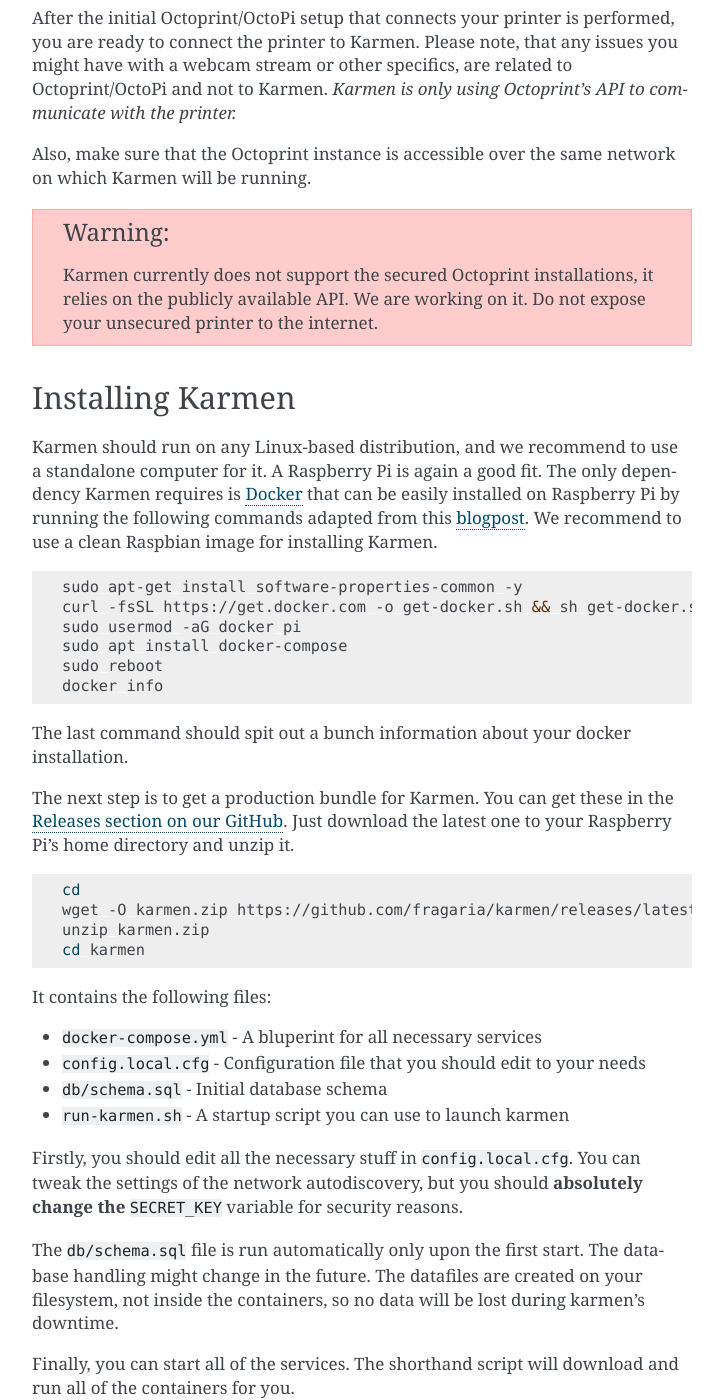
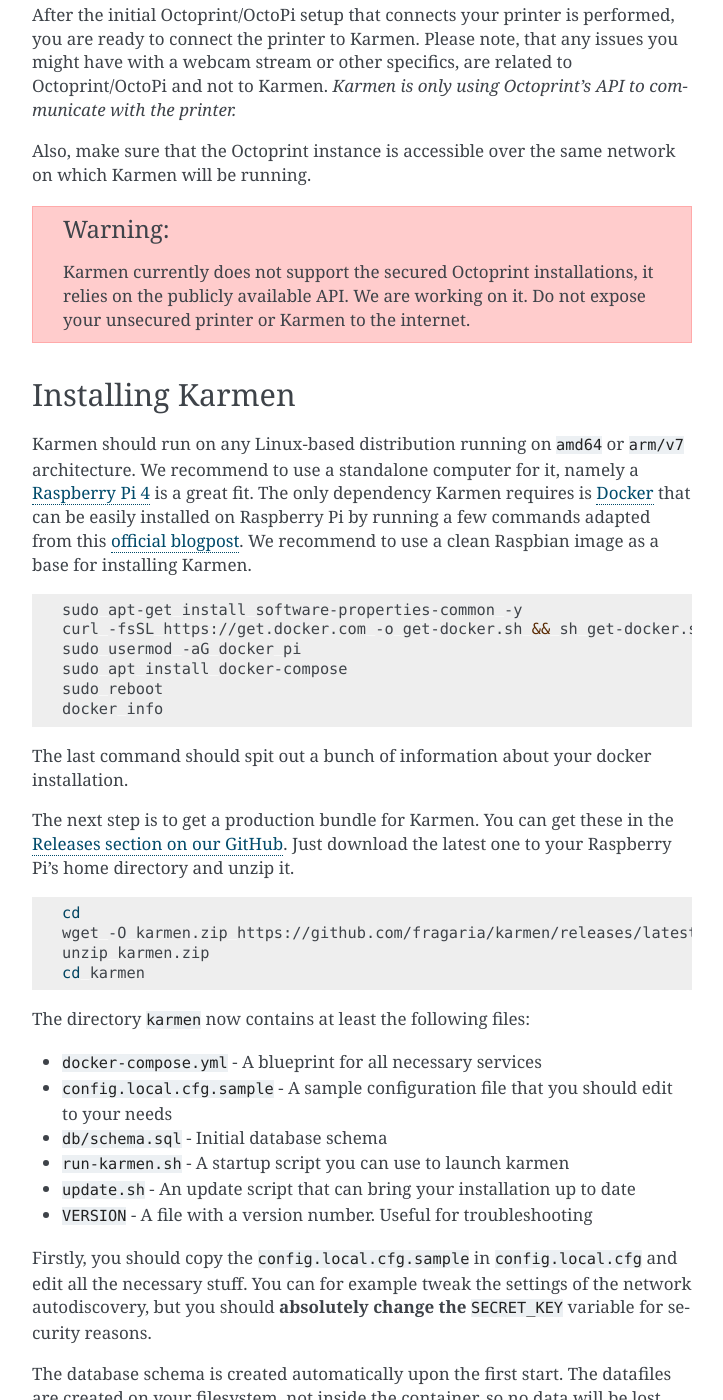
Before and after one commit to fragaria/karmen, a Sphinx documentation site: the page built from docs/source/installation.rst, in a window 1280 px wide and 1400 px high, scrolled down 417 px. Shown: the whole window, without its empty margins (388-1111 px from the left). Built offline with Sphinx 7.4.7, drawn with Linux system fonts in a browser that asks for light colours; some of the changed text lies outside the part shown.

Commit message:
docs: Adds updating guide

```diff
--- a/docs/source/faq.rst
+++ b/docs/source/faq.rst
@@ -1,3 +1,5 @@
+.. _faq:
+
 ############################################
 F.A.Q.
 ############################################
--- a/docs/source/index.rst
+++ b/docs/source/index.rst
@@ -1,3 +1,5 @@
+.. _index:
+
 ############################################
 Karmen - monitor and manage your 3D printers
 ############################################
@@ -24,5 +26,6 @@
 
   overview
   installation
+  updating
   printing
   faq
--- a/docs/source/installation.rst
+++ b/docs/source/installation.rst
@@ -1,3 +1,5 @@
+.. _installation:
+
 ############################################
 Installation
 ############################################
@@ -5,12 +7,12 @@
 .. toctree::
   :maxdepth: 2
 
-Making your printer Karmen-ready
---------------------------------
-
 .. note::
   There might be other viable solutions, but at the moment, Karmen supports only
   Octoprint.
+
+Making your printer Karmen-ready
+--------------------------------
 
 The de-facto standard for making your 3D printer accessible over the network
 is `Octoprint <https://octoprint.org>`_. Its installation can be greatly
@@ -30,16 +32,16 @@
 .. warning::
   Karmen currently does not support the secured Octoprint installations, it relies
   on the publicly available API. We are working on it. Do not expose your unsecured
-  printer to the internet.
+  printer or Karmen to the internet.
 
 Installing Karmen
 -----------------
 
-Karmen should run on any Linux-based distribution, and we recommend to use a standalone
-computer for it. A Raspberry Pi is again a good fit. The only dependency Karmen requires
-is `Docker <https://www.docker.com>`_ that can be easily installed on Raspberry Pi by running the
-following commands adapted from this `blogpost <https://blog.docker.com/2019/03/happy-pi-day-docker-raspberry-pi/>`_.
-We recommend to use a clean Raspbian image for installing Karmen.
+Karmen should run on any Linux-based distribution running on ``amd64`` or ``arm/v7`` architecture.
+We recommend to use a standalone computer for it, namely a `Raspberry Pi 4 <https://www.raspberrypi.org>`_ is a great fit.
+The only dependency Karmen requires is `Docker <https://www.docker.com>`_ that can be easily installed on Raspberry Pi by
+running a few commands adapted from this `official blogpost <https://blog.docker.com/2019/03/happy-pi-day-docker-raspberry-pi/>`_.
+We recommend to use a clean Raspbian image as a base for installing Karmen.
 
 .. code-block:: sh
 
@@ -63,26 +65,29 @@
    unzip karmen.zip
    cd karmen
 
-It contains the following files:
+The directory ``karmen`` now contains at least the following files:
 
-- ``docker-compose.yml`` - A bluperint for all necessary services
-- ``config.local.cfg`` - Configuration file that you should edit to your needs
+- ``docker-compose.yml`` - A blueprint for all necessary services
+- ``config.local.cfg.sample`` - A sample configuration file that you should edit to your needs
 - ``db/schema.sql`` - Initial database schema
 - ``run-karmen.sh`` - A startup script you can use to launch karmen
+- ``update.sh`` - An update script that can bring your installation up to date
+- ``VERSION`` - A file with a version number. Useful for troubleshooting
 
-Firstly, you should edit all the necessary stuff in ``config.local.cfg``. You can tweak
-the settings of the network autodiscovery, but you should **absolutely change the** ``SECRET_KEY``
-variable for security reasons.
+Firstly, you should copy the ``config.local.cfg.sample`` in ``config.local.cfg`` and edit all the
+necessary stuff. You can for example tweak the settings of the network autodiscovery, but you
+should **absolutely change the** ``SECRET_KEY`` variable for security reasons.
 
-The ``db/schema.sql`` file is run automatically only upon the first start. The database handling might
-change in the future. The datafiles are created on your filesystem, not inside the containers,
-so no data will be lost during karmen's downtime.
+The database schema is created automatically upon the first start. The datafiles are created on
+your filesystem, not inside the container, so no data will be lost during Karmen's downtime.
+The database handling might change in the future.
 
-Finally, you can start all of the services. The shorthand script will download and run all of the containers for you.
+Finally, you can start all of the services. The shorthand script will download and run all of the
+containers from `Docker Hub <https://hub.docker.com/search?q=fragaria%2Fkarmen&type=image>`_ for you.
 
 .. code-block:: sh
 
-   BASE_HOST=public-ip-address ./run-karmen.sh
+   BASE_HOST=<public-ip-address> ./run-karmen.sh
 
 ``BASE_HOST`` is an address or hostname of the machine where Karmen is running and is used to call
 the Python backend from the frontend UI. You will also use it to access the Javascript frontend
@@ -101,24 +106,17 @@
    docker-compose stop
 
 
-  .. note::
-
-    The release also contains an instance of `fragaria/rpi-led-control <https://github.com/fragaria/rpi-led-control>`_
-    that is used to control an LED strip attached to the Raspberry Pi. This is just for show, it is not
-    needed for a successful run of Karmen.
-
-Permanent installation
-----------------------
-
-You probably want to start karmen every time you boot your Raspberry Pi. The easiest way
-is to add the following line at the end of your ``/etc/rc.local`` file:
+You probably want to start Karmen every time your Raspberry Pi boots up. The easiest way
+is to add the following line at the end of your ``/etc/rc.local`` file just before the ``exit 0`` line:
 
 .. code-block:: sh
 
-   BASE_HOST=public-ip-address /home/pi/karmen/run-karmen.sh
+   cd /home/pi/karmen/ && BASE_HOST=<public-ip-address> ./run-karmen.sh
 
-.. Updating
-   TODO improve this
-   If a new Karmen release gets out, you can upgrade by downloading the new release bundle from GitHub and
-   overwriting your existing files in ``karmen`` directory (**except the ** ``config.local.cfg``). If you
-   then run the ``run-karmen.sh`` script again, it will download the updated images and run the newer version of the whole system.
+You should also keep your installation :ref:`up to date <updating>` at all times.
+
+.. note::
+
+   The release also contains an instance of `fragaria/rpi-led-control <https://github.com/fragaria/rpi-led-control>`_
+   that is used to control an LED strip attached to the Raspberry Pi. This is just for show, it is not
+   needed for a successful run of Karmen.
--- a/docs/source/overview.rst
+++ b/docs/source/overview.rst
@@ -1,3 +1,5 @@
+.. _overview:
+
 ############################################
 Overview
 ############################################
--- /dev/null
+++ b/docs/source/updating.rst
@@ -0,0 +1,51 @@
+.. _updating:
+
+############################################
+Updating
+############################################
+
+.. toctree::
+  :maxdepth: 2
+
+Every software needs to be updated over time to get new functionality or just
+to fix some bugs. Because Karmen is distributed as a bunch of Docker images,
+updating is quite easy.
+
+Finding out about the release
+-----------------------------
+
+All new releases show up in `the releases section <https://github.com/fragaria/karmen/releases>`_
+on our GitHub. You can get notifications if you start watching the repository or you can subscribe
+to an `Atom feed <https://github.com/fragaria/karmen/releases.atom>`_. It will also probably be
+announced on our `twitter <https://twitter.com/karmen3d>`_.
+
+The easy way
+------------
+
+We have prepared an update script that can perform all of the steps for you. **However, it doesn't hurt
+to always have a manual backup before running an automated update.**
+
+If you followed the :ref:`installation <installation>` guide, you will have a ``karmen`` directory
+in Raspberry Pi's home directory of ``/home/pi``. And there should be an ``update.sh`` file. It does all
+the steps described below for you and after running it, you should be ready to start Karmen again from a new version
+either by restarting your device (if you have set up the startup script), or by running
+
+.. code-block:: sh
+
+   BASE_HOST=<public-ip-address> ./run-karmen.sh
+
+
+Updating manually
+-----------------
+
+All of the following commands are run from the ``/home/pi/karmen`` directory unless stated otherwise.
+
+1. Stop Karmen with ``docker-compose stop``.
+2. Do a backup of the whole ``karmen`` directory. This will require sudo access for the database datafiles (this will change in the future).
+3. Get the latest ``release.zip`` and unpack its contents into the ``karmen`` directory.
+4. Run ``docker-compose pull`` to get the latest versions of docker containers.
+5. Start Karmen again with
+
+.. code-block:: sh
+
+   BASE_HOST=<public-ip-address> ./run-karmen.sh
```
Also changed, not shown: other parts of docs/source/installation.rst (+1 -1 lines), docs/source/printing.rst (+9 -3 lines), 1 other file.
